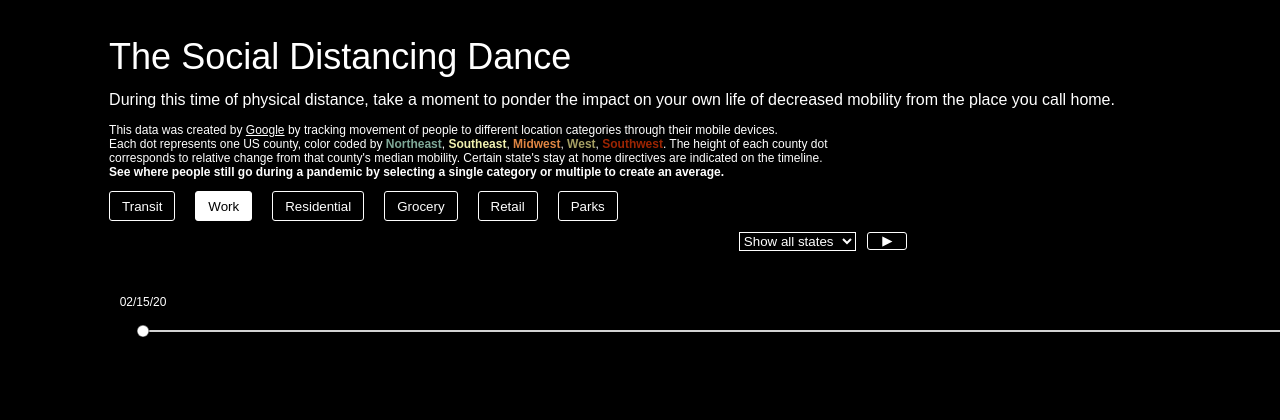
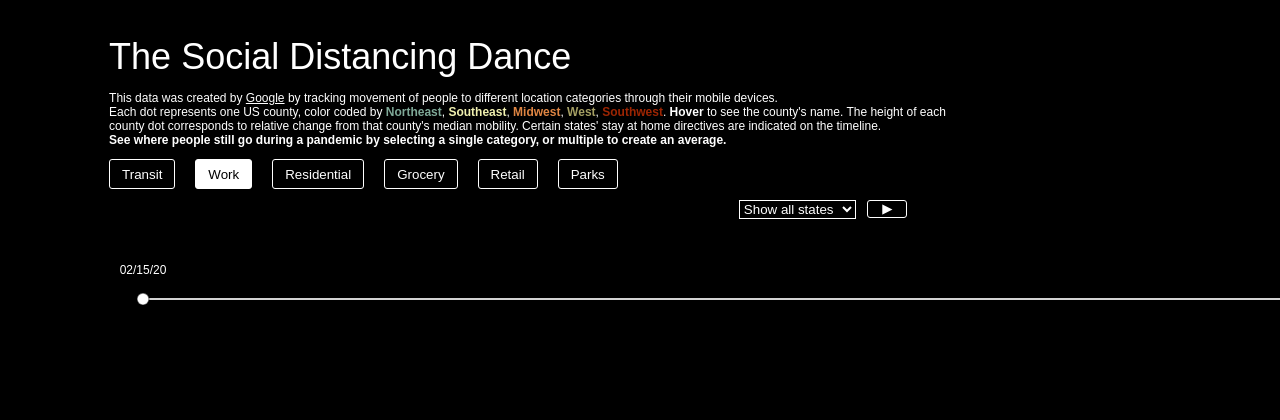
Before and after one commit to laurasher/mobility-dance, a Flask app: template templates/index.html in a window 1280 px wide; the page is wider, and only the part inside the window is pictured. Shown: the top 420 px of that part. After the commit the page ends 305 px from the top of that part, so only its background shows below. Run offline with Flask 2, Linux system fonts and the light colour scheme; the template is opened without the code that fills it, so the values that code supplies are empty; some libraries are stand-ins or nearby versions.

Commit message:
change wording.

```diff
--- a/templates/index.html
+++ b/templates/index.html
@@ -192,17 +192,17 @@
 <body>
 <p id="title">The Social Distancing Dance</p>
 <div id="text">
-  <span style="font-size: 16px;">During this time of physical distance, take a moment to ponder the impact on your own life of decreased mobility from the place you call home.</span><br><br>
+  <!--<span style="font-size: 16px;">During this time of physical distance, take a moment to ponder the impact on your own life of decreased mobility from the place you call home.</span><br><br>-->
   This data was created by
-  <a style="font-size: 12px; color: white;" href="https://www.google.com/covid19/mobility/data_documentation.html">Google</a> by tracking movement of people to different location categories through their mobile devices.<br>
+  <a style="font-size: 12px; color: white;" target="_blank"  href="https://www.google.com/covid19/mobility/data_documentation.html">Google</a> by tracking movement of people to different location categories through their mobile devices.<br>
   Each dot represents one US county, color coded by
   <span style="color: #7fa998"><b>Northeast</b></span>,
   <span style="color: #f1f1b0"><b>Southeast</b></span>,
   <span style="color: #df8543"><b>Midwest</b></span>,
   <span style="color: #a59f63"><b>West</b></span>,
-  <span style="color: #9d2503"><b>Southwest</b></span>.
-  The height of each county dot<br>corresponds to relative change from that county's median mobility. Certain state's stay at home directives are indicated on the timeline.<br>
-  <b>See where people still go during a pandemic by selecting a single category or multiple to create an average.</b>
+  <span style="color: #9d2503"><b>Southwest</b></span>. <b>Hover</b> to see the county's name.
+  The height of each <br>county dot corresponds to relative change from that county's median mobility. Certain states' stay at home directives are indicated on the timeline.<br>
+  <b>See where people still go during a pandemic by selecting a single category, or multiple to create an average.</b>
 </div>
 <div id="mobility-buttons">
     <button id="transit-button" class="mobility-button">Transit</button>
```
